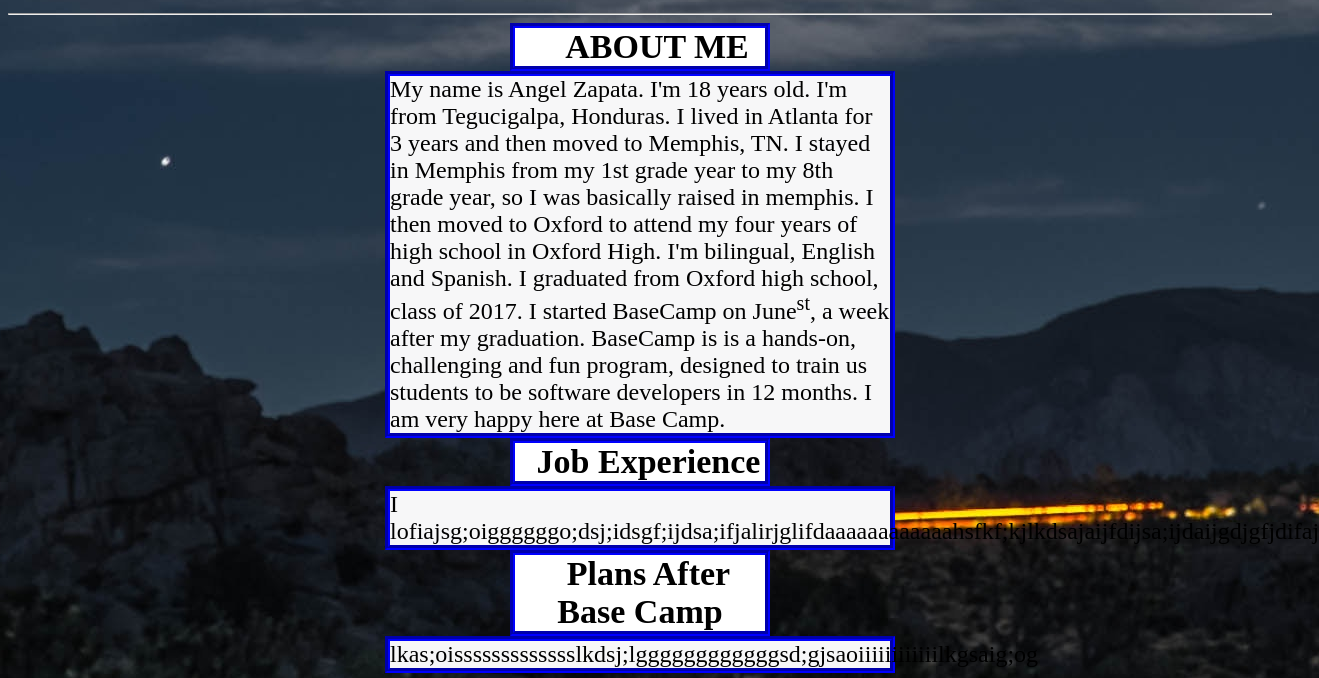
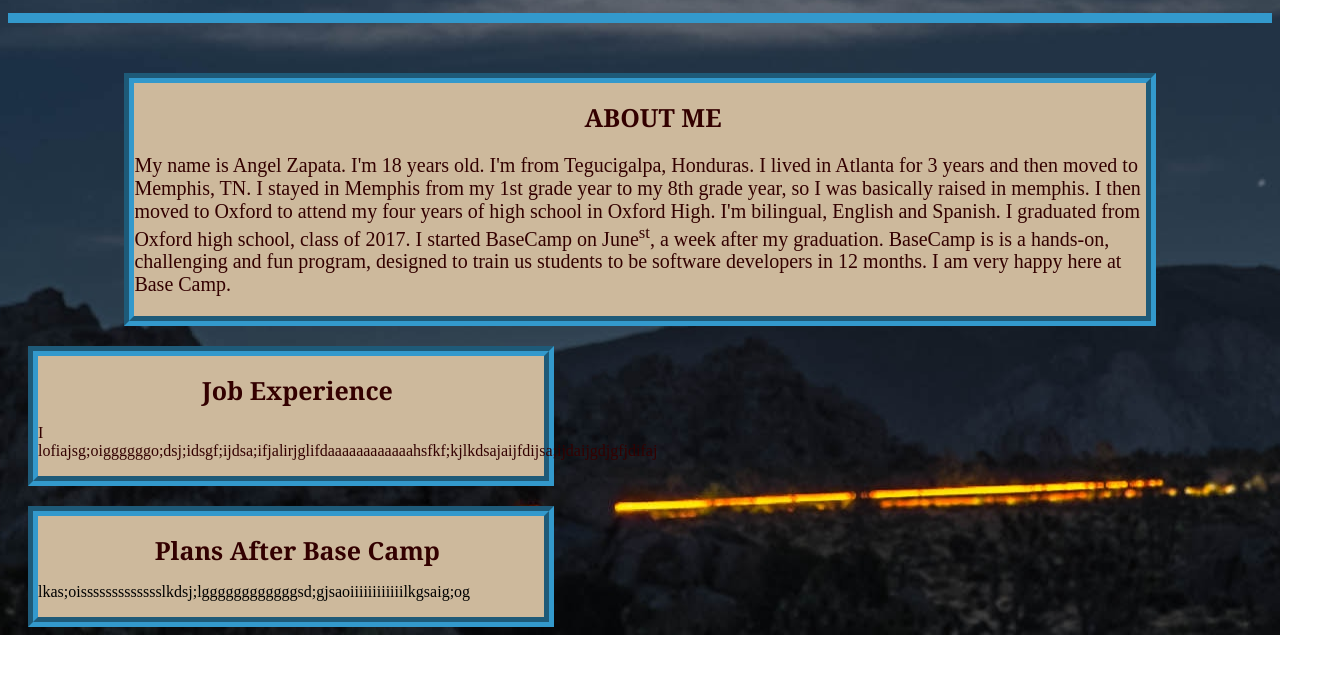
Before and after one commit to angelzapata24/angelzapata24.github.io, a plain HTML site: page index.html in a window 1280 px wide. Shown: the part 661-1339 px from the top of the page, 1319 px wide, since content can reach past the window. After the commit the page ends 1296 px from the top, so only its background shows below. Drawn offline with Linux system fonts and the light colour scheme.

Commit message:
fixed classes to have a little space between the text boxes

```diff
--- a/style.css
+++ b/style.css
@@ -8,23 +8,61 @@ body {
     background-position: 100px 100px;
     background-position: center;
 }
-h1 {
-    color: black;
+/* h1 {
+    color: #330000;
     font-size: 34;
     border-style: groove;
-    border-color: blue;
+    border-color: #3399cc;
     border-width: 5;
-    background: white;
+    background: #cdb99c;
     margin: 0 auto 0 auto;
     width: 250;
+} */
+
+.about-me {
+    color: #330000;
+    font-size: 20;
+    border-style: groove;
+    border-color: #3399cc;
+    border-width: 10;
+    background: #cdb99c;
+    margin: 0 auto 0 auto;
+    width: 80%;
+    margin-top: 50;
 }
-p {
-    color: black;
-    font-size: 24;
+
+.job-experience {
+    color: #330000;
+    font-size: 16;
     border-style: groove;
-    border-color: blue;
-    border-width: 5;
-    background: #f7f7f8;
-    margin: 0 auto 0 auto;
-    width: 500;
+    border-color: #3399cc;
+    border-width: 10;
+    background: #cdb99c;
+    margin-left: 20;
+    width: 40%;
+    margin-top: 20;
 }
+
+.plans-after {
+    font-size: 16;
+    border-style: groove;
+    border-color: #3399cc;
+    border-width: 10;
+    background: #cdb99c;
+    margin-left: 20;
+    width: 40%;
+    margin-top: 20;
+}
+
+h1 {
+    color: #330000;
+    font-size: 25;
+    font-family: Georgia, 'Times New Roman', Times, serif;
+}
+
+hr {
+    border: none;
+    height: 10px;
+    color: #3399cc;
+    background-color: #3399cc;
+}
```
